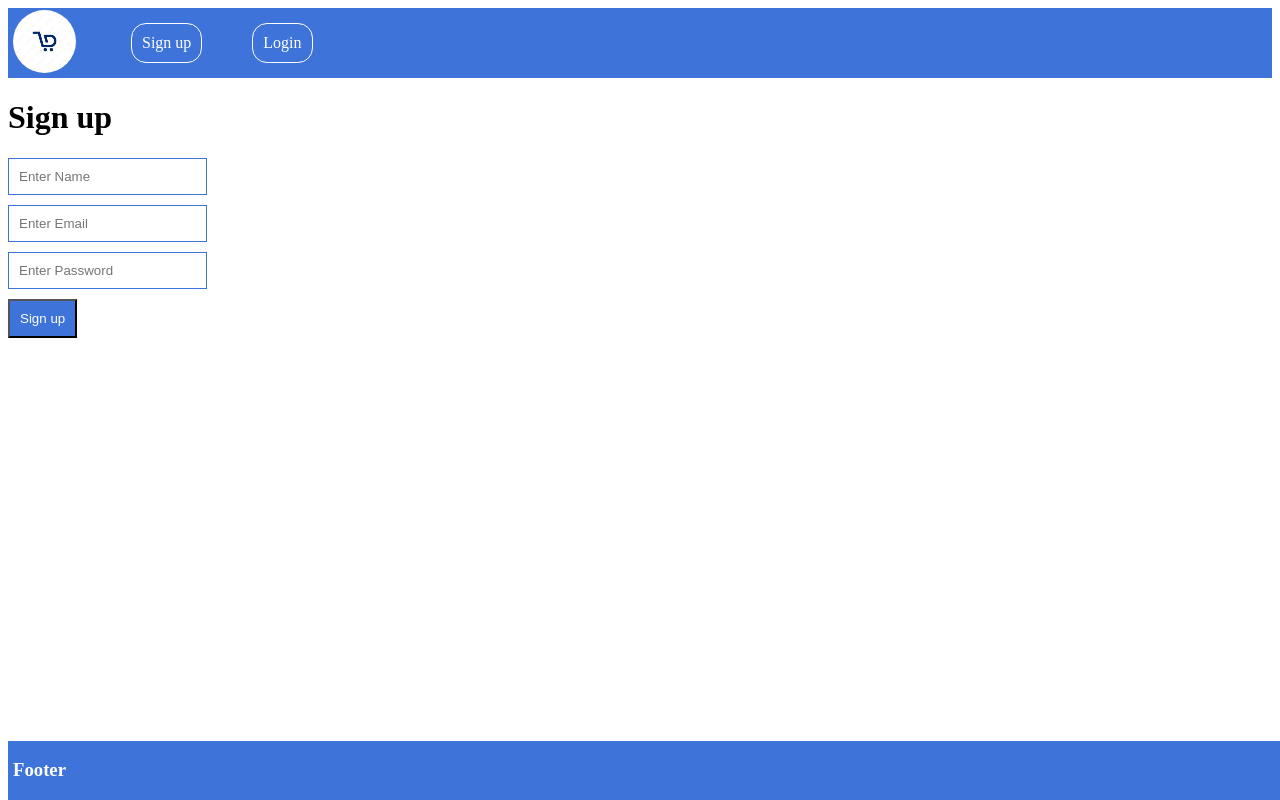
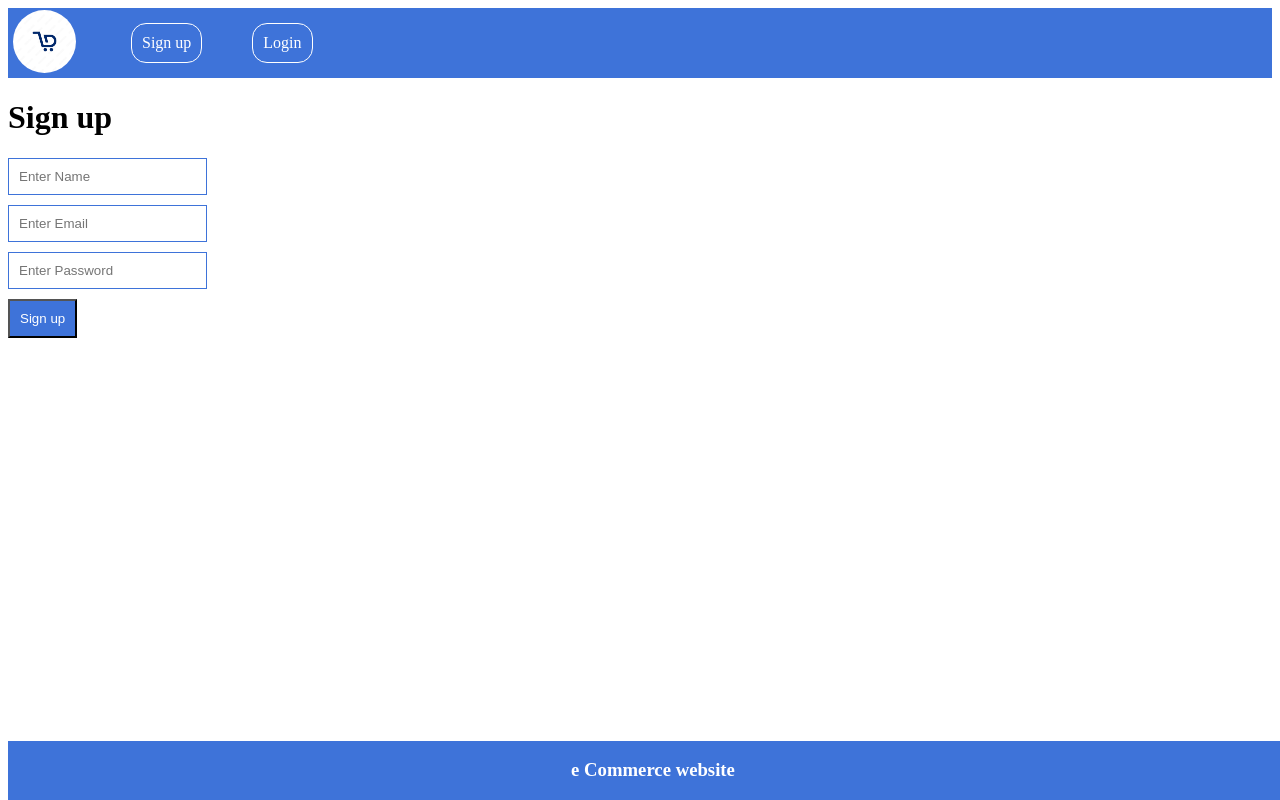
Before and after one commit to yadavhimanshu1811/eCommerceWithMERN, a React app in the folder frontend/: page /signup in a window 1280 px wide. Built offline with nearby package versions, Linux system fonts and the light colour scheme; the HTML template or start-up script is replaced by a standard one.

Commit message:
changed footer styling

```diff
--- a/frontend/src/Components/Footer/Footer.css
+++ b/frontend/src/Components/Footer/Footer.css
@@ -1,6 +1,7 @@
 .footer-div{
     background-color: #3e73d9;
     display: flex;
+    justify-content: center;
     color: white;
     position: absolute;
     bottom: 0;
--- a/frontend/src/Components/Footer/Footer.tsx
+++ b/frontend/src/Components/Footer/Footer.tsx
@@ -2,7 +2,7 @@ import "./Footer.css";
 const Footer = () => {
   return (
     <div className="footer-div">
-        <h3>Footer</h3>
+        <h3>e Commerce website</h3>
     </div>
   )
 }
```
